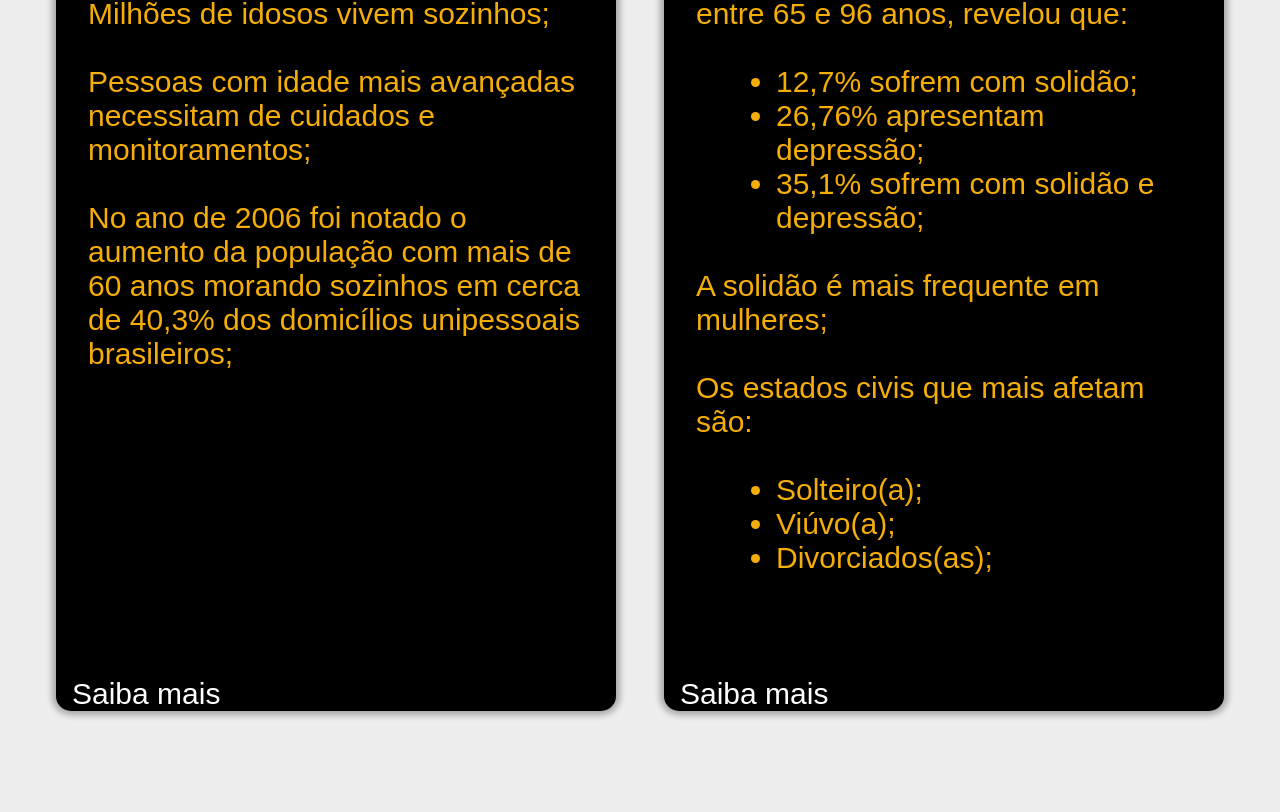
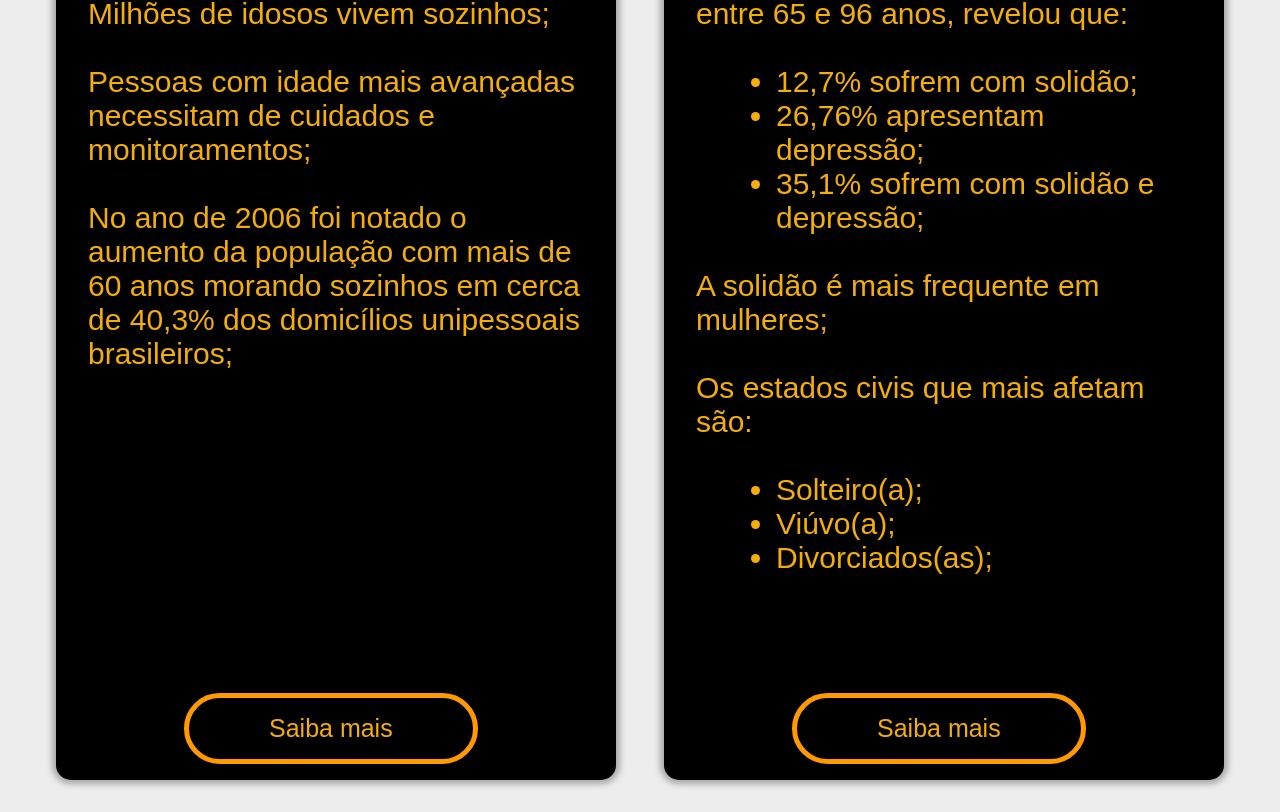
Before and after one commit to Murilo0123/TCC_Pinguim, a React (Vite) app: page /referencias in a window 1280 px wide. Shown: the part 740-1552 px from the top of the page. Before the commit the page ends 1483 px from the top, so only its background shows below. Built offline with nearby package versions, Linux system fonts and the light colour scheme; a web font is replaced by a local one.

Commit message:
ajustes referencias

```diff
--- a/src/pages/Referencias.jsx
+++ b/src/pages/Referencias.jsx
@@ -15,7 +15,7 @@ export function Referencias() {
           Pessoas com idade mais avançadas necessitam de cuidados e monitoramentos; <br /><br />
 
           No ano de 2006 foi notado o aumento da população com mais de 60 anos morando sozinhos em cerca de 40,3% dos domicílios unipessoais brasileiros;</p>
-          <a href="">Saiba mais</a>
+          <button href="">Saiba mais</button>
         </ReferenciasContainer>
         <ReferenciasContainer className="Segundo">
           <img src={Triste} alt="" />
@@ -37,7 +37,7 @@ export function Referencias() {
           </ul>
 
           </p>
-          <a href="">Saiba mais</a>
+          <button href="">Saiba mais</button>
         </ReferenciasContainer>
       </DivContainer>
     </PrincipalContainer>
--- a/src/styles/Componentes.styles.js
+++ b/src/styles/Componentes.styles.js
@@ -5,16 +5,18 @@ export const SectionContainer = styled.section`
     align-items: center;
     background: ${props => props.theme.caixas};
     border-radius: 2rem;
-    margin-inline: 2rem;
+    margin-inline: auto;
     margin-top: 2rem;
     gap: 2rem;
     font-size: 1rem;
     padding-bottom: 2rem;
+    max-width: 1140px;
 
 
     li {
         font-size: 30px;
-        margin-left: 8rem;
+        margin-left: 3rem;
+        padding-right: 4rem;
     }
 
     img {
--- a/src/styles/Referencias.styles.js
+++ b/src/styles/Referencias.styles.js
@@ -24,11 +24,17 @@ export const ReferenciasContainer = styled.div`
         font-size: 40px;
     }
 
-    a {
-        color: white;
+    button {
+        color: ${props => props.theme.laranjaAncora};
         text-decoration: none;
-        margin-left: 1rem;
-        font-size: 30px;
+        margin-inline: 8rem;
+        font-size: 25px;
+        background: ${props => props.theme.preto};
+        border: 5px solid ${props => props.theme.laranjaTitulo};
+        padding-inline: 5rem;
+        padding-block: 1rem;
+        border-radius: 5rem;
+        margin-block: 1rem;
     }
     img {
         width: 100%;
--- a/src/styles/global.js
+++ b/src/styles/global.js
@@ -24,7 +24,7 @@ export const Globalstyle = createGlobalStyle`
         font-family: "Oswald", sans-serif;
     }
 
-    p, a {
+    p, a, li {
         font-family: "Radio Canada Big", sans-serif;
         font-weight: 400;
     }
```
